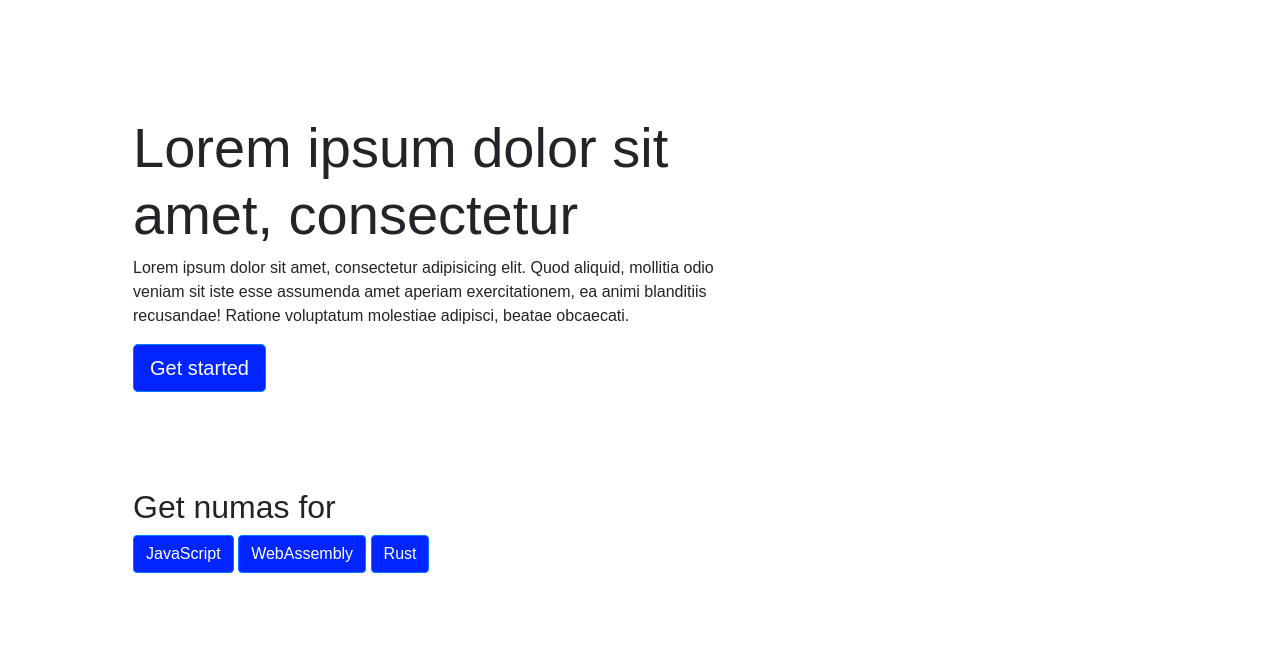
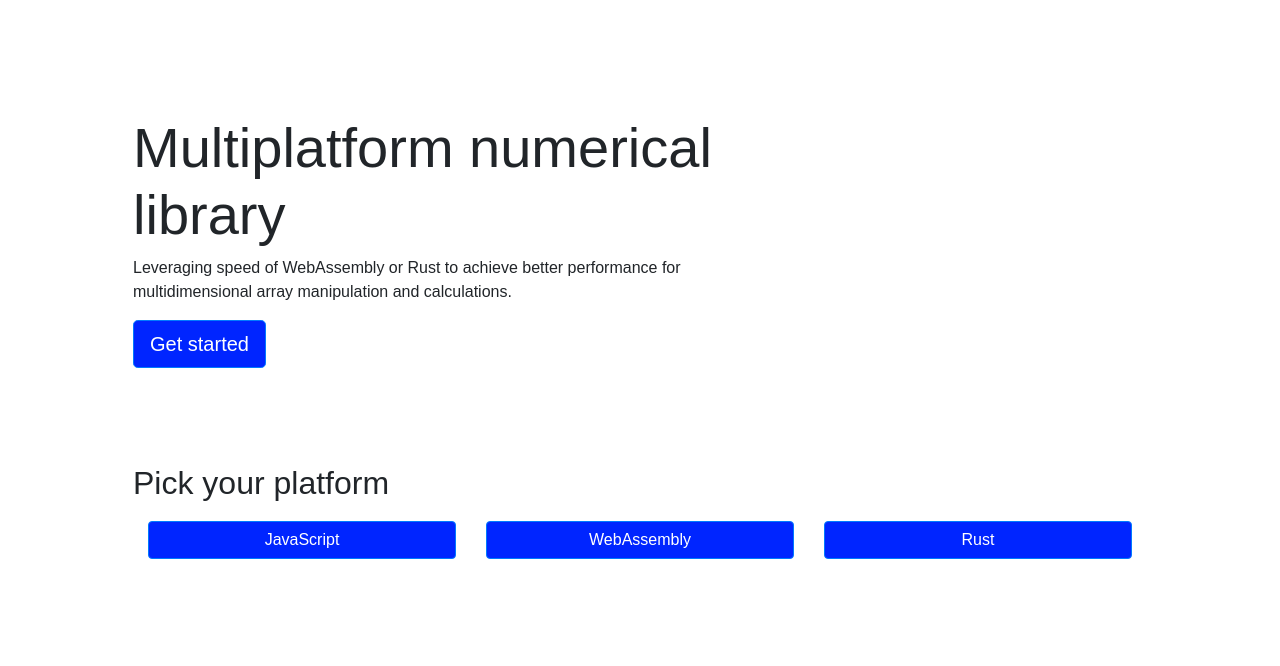
Before and after one commit to numaslibrary/numaslibrary.github.io, a plain HTML site: page index.html in a window 1280 px wide. Shown: the part 90-756 px from the top of the page. Drawn offline with nearby package versions, Linux system fonts and the light colour scheme; a web font is replaced by a local one.

Commit message:
Update pages

```diff
--- a/index.html
+++ b/index.html
@@ -48,6 +48,10 @@
         .btn-primary:hover {
             background-color: #0025aa;
         }
+
+        .platform {
+            padding-top: 10px;
+        }
     </style>
 </head>
 
@@ -83,8 +87,8 @@
             <div class="row align-items-center">
                 <div class="col-lg-8 order-lg-1">
                     <div class="p-5">
-                        <h2 class="display-4">Lorem ipsum dolor sit amet, consectetur</h2>
-                        <p>Lorem ipsum dolor sit amet, consectetur adipisicing elit. Quod aliquid, mollitia odio veniam sit iste esse assumenda amet aperiam exercitationem, ea animi blanditiis recusandae! Ratione voluptatum molestiae adipisci, beatae obcaecati.</p>
+                        <h2 class="display-4">Multiplatform numerical library</h2>
+                        <p>Leveraging speed of WebAssembly or Rust to achieve better performance for multidimensional array manipulation and calculations.</p>
                         <a href="#" class="btn btn-primary btn-lg">Get started</a>
                     </div>
                 </div>
@@ -97,10 +101,20 @@
             <div class="row align-items-center">
                 <div class="col-lg-12">
                     <div class="p-5">
-                    <h2>Get numas for</h2>
-                    <a href="https://github.com/numaslibrary/numas.js" class="btn btn-primary">JavaScript</a>
-                    <a href="https://github.com/numaslibrary/numas.wasm" class="btn btn-primary">WebAssembly</a>
-                    <a href="https://github.com/numaslibrary/numas" class="btn btn-primary">Rust</a>
+                    <h2>Pick your platform</h2>
+                    <div class="container">
+                        <div class="row platform">
+                        <div class="col-lg-4">
+                            <a href="https://github.com/numaslibrary/numas.js" class="btn btn-primary btn-block">JavaScript</a>
+                        </div>
+                        <div class="col-lg-4">
+                            <a href="https://github.com/numaslibrary/numas.wasm" class="btn btn-primary btn-block">WebAssembly</a>
+                        </div>
+                        <div class="col-lg-4">
+                            <a href="https://github.com/numaslibrary/numas" class="btn btn-primary btn-block">Rust</a>
+                        </div>
+                        </div>
+                    </div>
                     </div>
                 </div>
             </div>
```
